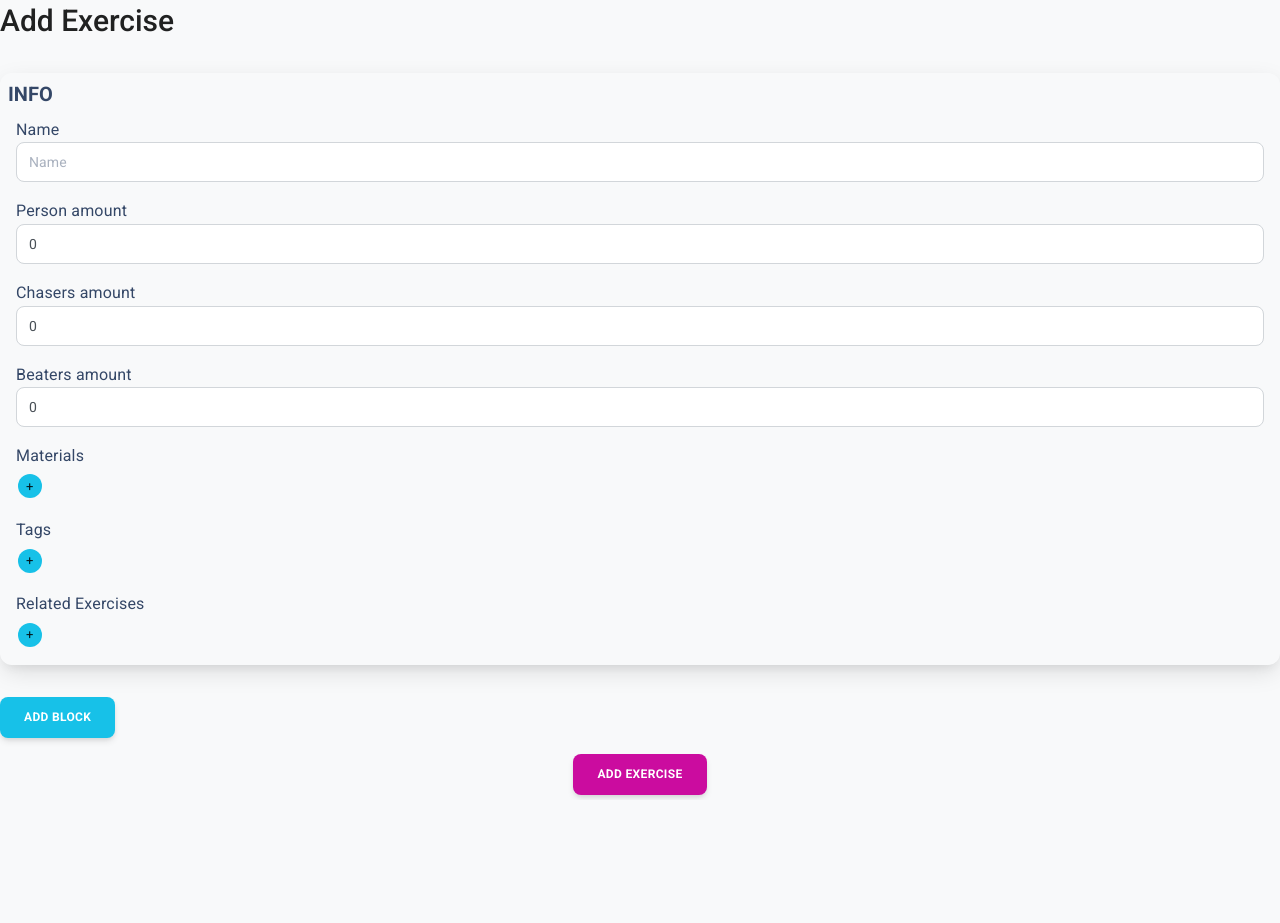
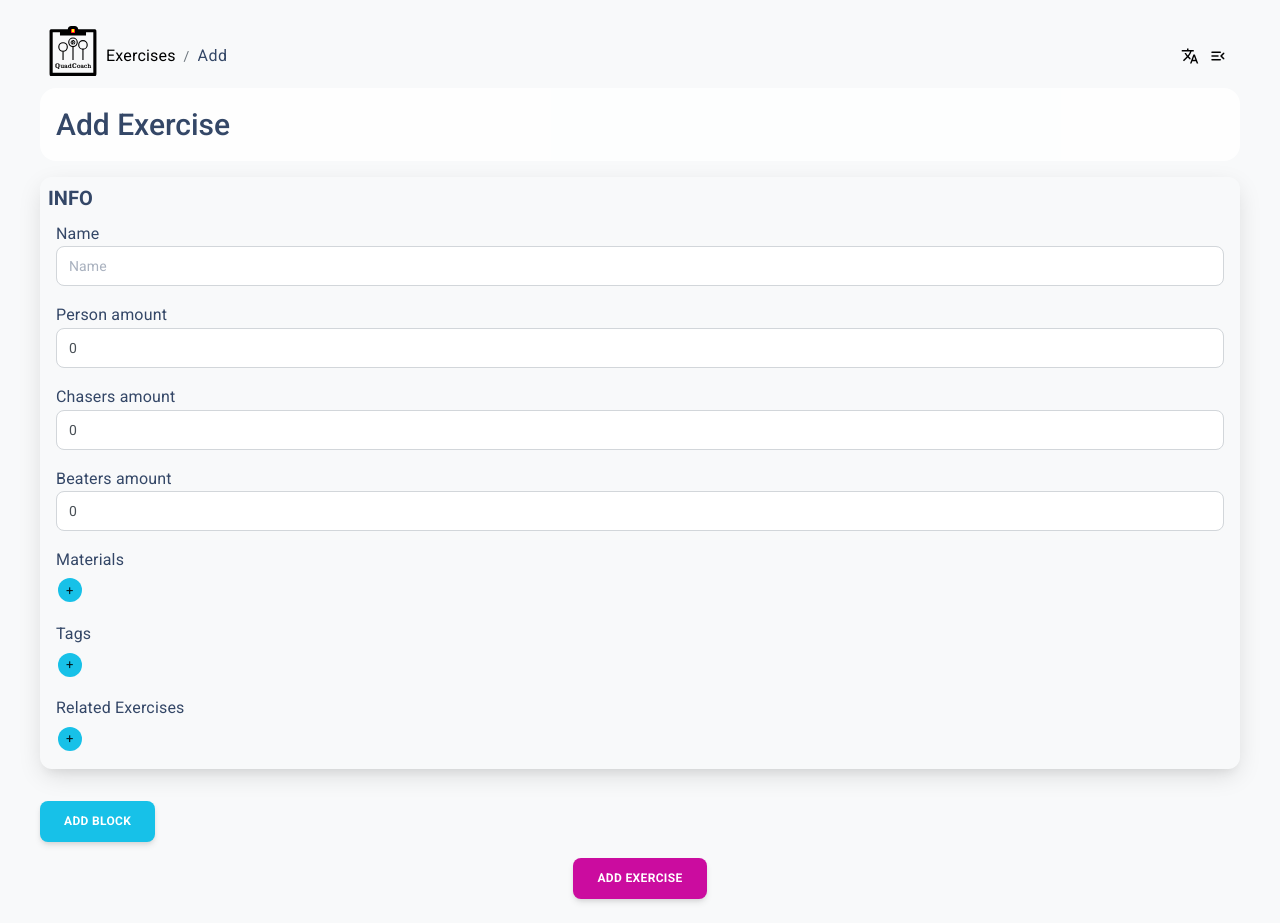
Before and after one commit to wienans/quadcoach, a React (Vite) app in the folder client/: page /exercises/add in a window 1280 px wide. Before the commit the page ends 800 px from the top, so only its background shows below. Built offline with nearby package versions, Linux system fonts and the light colour scheme.

Commit message:
- Add DashboardLayout to AddExercise

```diff
--- a/client/src/pages/Exercises/AddExercise/AddExercise.tsx
+++ b/client/src/pages/Exercises/AddExercise/AddExercise.tsx
@@ -1,5 +1,5 @@
 import { useNavigate } from "react-router-dom";
-import { Grid } from "@mui/material";
+import { Card, CardHeader, Grid } from "@mui/material";
 import { SoftBox, SoftButton, SoftTypography } from "../../../components";
 import ExerciseEditForm from "../../../components/ExerciseEditForm";
 import { ExerciseWithOutId } from "../../../api/quadcoachApi/domain";
@@ -7,6 +7,7 @@ import { useEffect } from "react";
 import { useAddExerciseMutation } from "../../exerciseApi";
 import { useTranslation } from "react-i18next";
 import "./translations";
+import { DashboardLayout } from "../../../components/LayoutContainers";
 
 const AddExercise = () => {
   const { t } = useTranslation("AddExercise");
@@ -32,6 +33,46 @@ const AddExercise = () => {
   };
 
   return (
+    <DashboardLayout
+      header={(scrollTrigger) => (
+        <Card
+          sx={(theme) => ({
+            position: "sticky",
+            top: theme.spacing(1),
+            zIndex: 1,
+            ...(scrollTrigger
+              ? {
+                  backgroundColor: theme.palette.transparent.main,
+                  boxShadow: theme.boxShadows.navbarBoxShadow,
+                  backdropFilter: `saturate(200%) blur(${theme.functions.pxToRem(
+                    30,
+                  )})`,
+                }
+              : {
+                  backgroundColor: theme.functions.rgba(
+                    theme.palette.white.main,
+                    0.8,
+                  ),
+                  boxShadow: "none",
+                  backdropFilter: "none",
+                }),
+            transition: theme.transitions.create("all", {
+              easing: theme.transitions.easing.easeInOut,
+              duration: theme.transitions.duration.standard,
+            }),
+          })}
+        >
+          <CardHeader
+            title={
+              <SoftTypography variant="h3">
+                {t("AddExercise:addExcercise")}
+              </SoftTypography>
+            }
+          />
+        </Card>
+      )}
+    >
+      {() => (
         <ExerciseEditForm
           extraRows={() => (
             <>
@@ -53,13 +94,10 @@ const AddExercise = () => {
               </Grid>
             </>
           )}
-      header={
-        <SoftTypography variant="h3">
-          {t("AddExercise:addExcercise")}
-        </SoftTypography>
-      }
           onSubmit={onSubmit}
         />
+      )}
+    </DashboardLayout>
   );
 };
 
```
Lines whose indentation alone changed are shown as unchanged.
